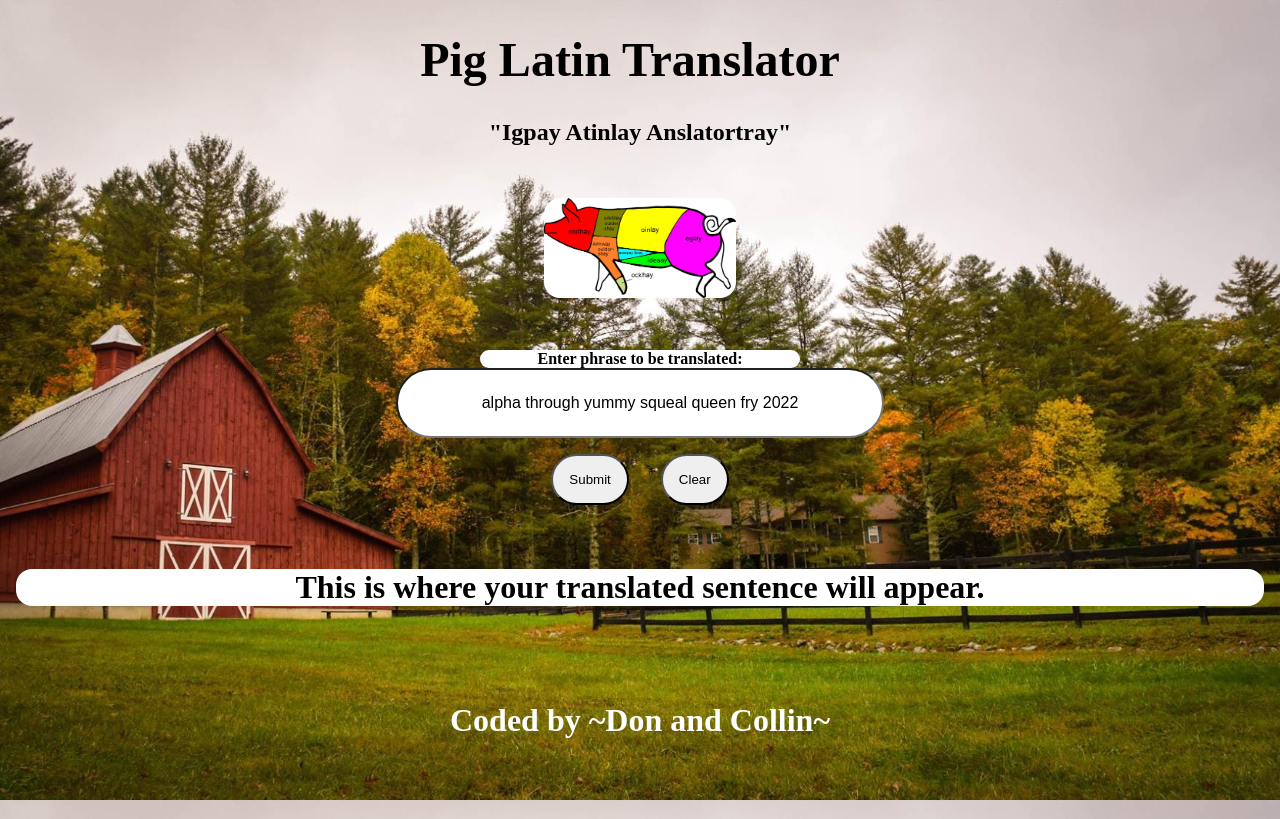
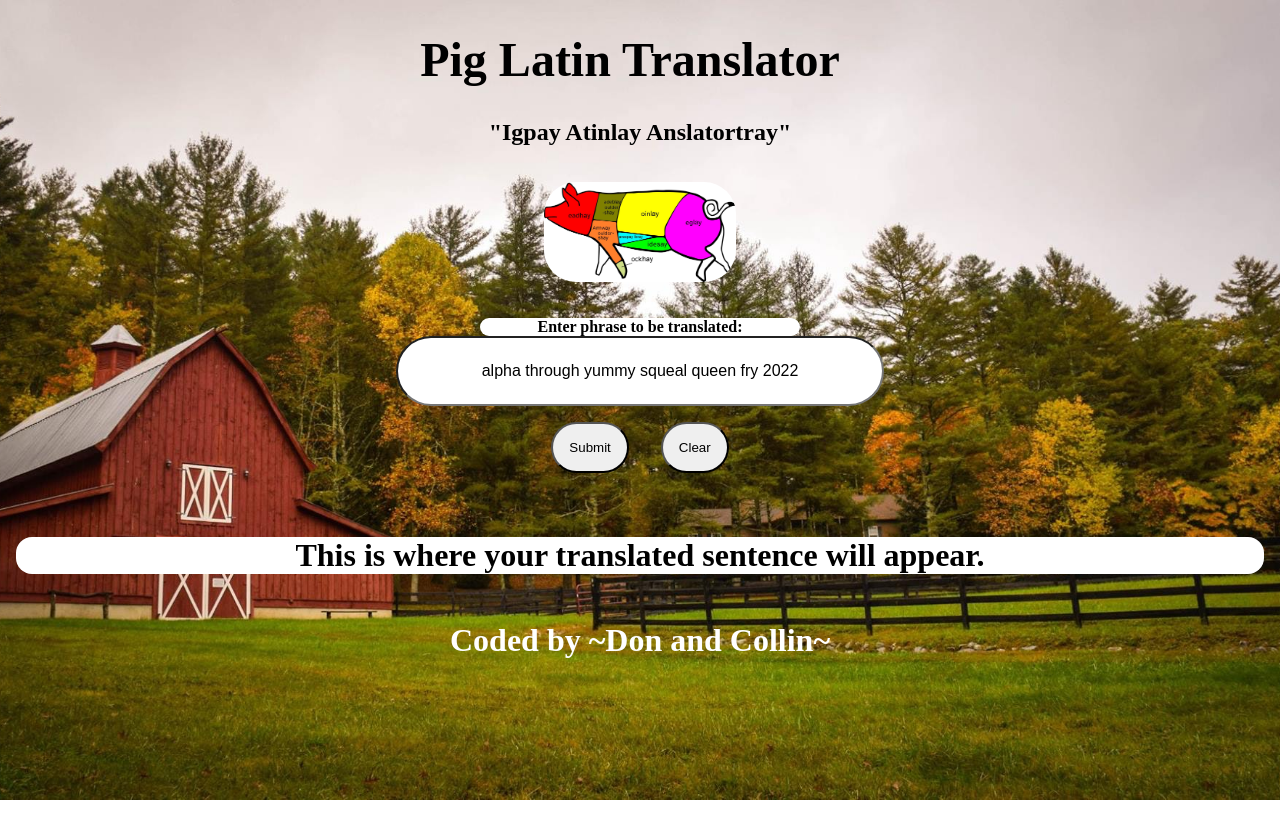
Before and after one commit to learn-academy-2022-charlie/pig-latin-teamaltered, a React (Create React App) app: page / in a window 1280 px wide. Built offline with nearby package versions, Linux system fonts and the light colour scheme; a web font is replaced by a local one.

Commit message:
finished stretch challenges

```diff
--- a/src/App.css
+++ b/src/App.css
@@ -6,6 +6,36 @@ body {
   background-size: cover;
   background-repeat: no-repeat;
   background-position: center;
+}
+
+.container {
+  display: flex;
+
+}
+.butcherPig {
+  height: 10rems;
+}
+
+.rules {
+  height: 10rem;
+
+}
+
+.secret {
+  display: inline-block;
+  height: 14rem;
+
+}
+
+.hide {
+  display: none;
+
+}
+
+.secret:hover + .hide {
+  display: block;
+
+
 }
 
 h1 {
@@ -46,8 +76,9 @@ button {
   padding: 1rem;
 }
 
+
 footer {
-  padding: 4rem;
+  padding: 1rem;
   font-size: 2rem;
   color: white;
   font-weight: bold;
@@ -55,7 +86,7 @@ footer {
 
 .butcherPig {
   width: 12rem;
-  padding: 2rem;
+  padding: 1rem;
   border-radius: 3rem;
 }
 
```
Also changed, not shown: src/assets/rules.png (added).
